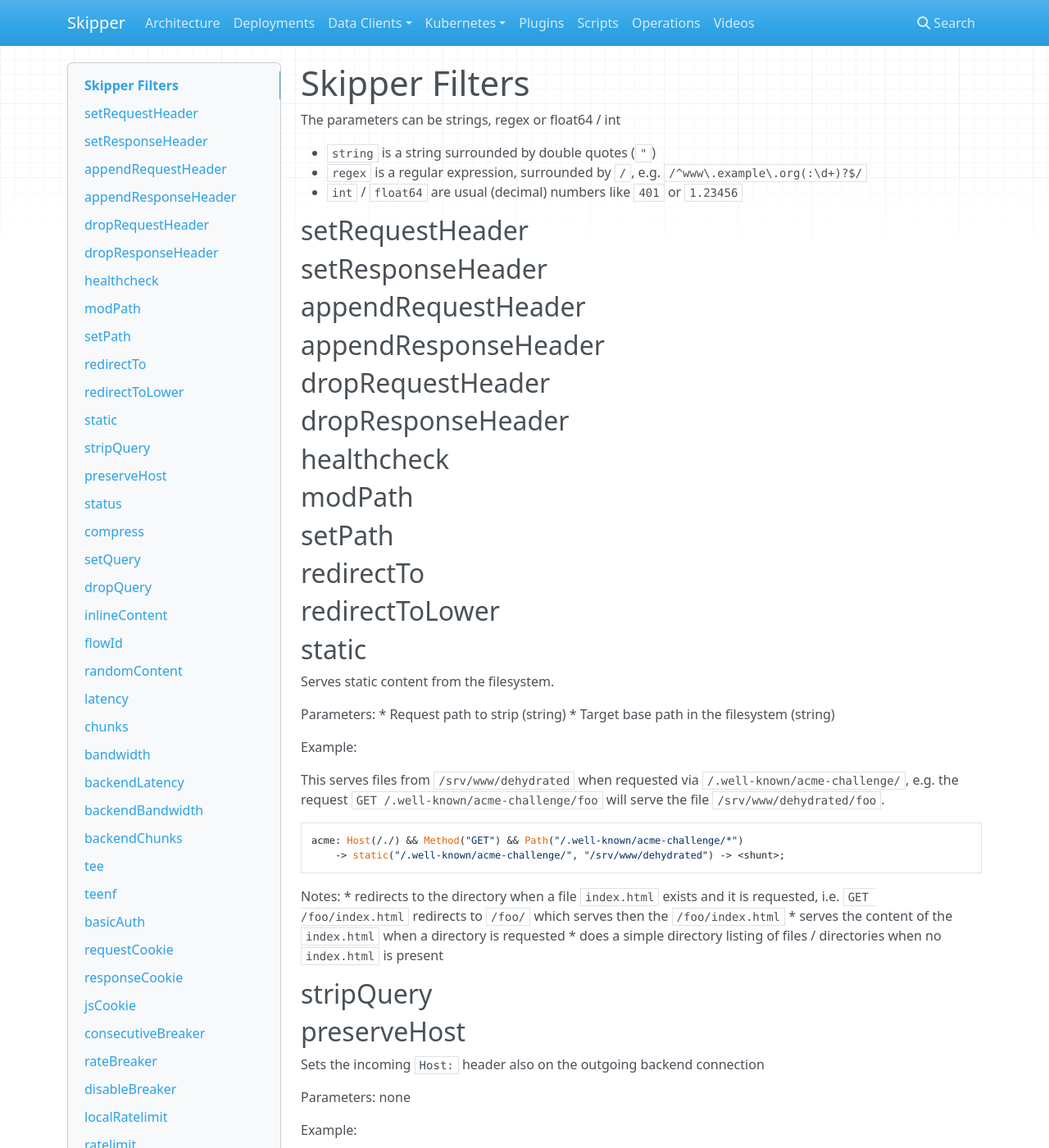
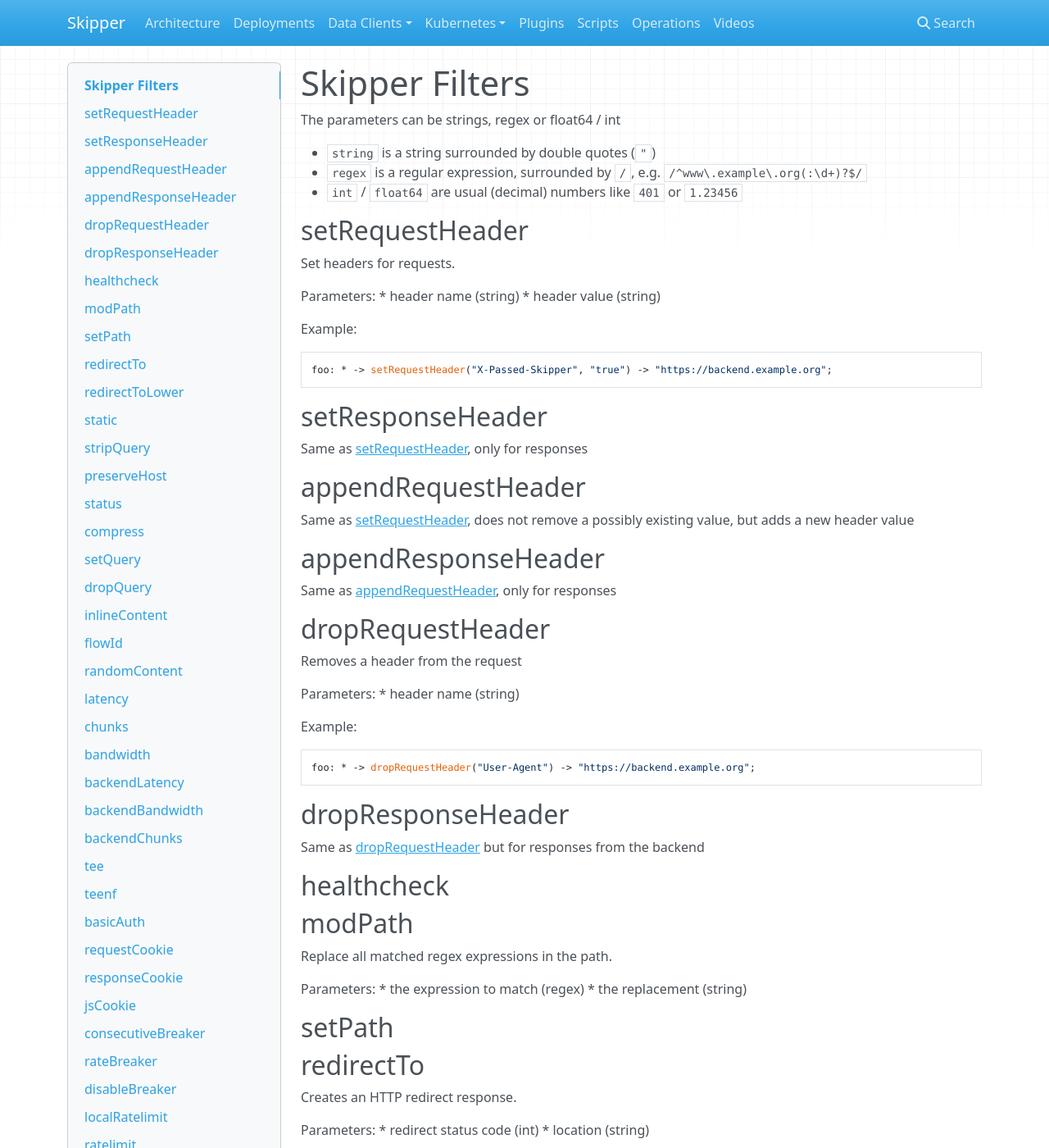
Before and after one commit to zalando/skipper, an MkDocs documentation site: the page built from docs/filters.md, in a window 1280 px wide and 1400 px high. Shown: the whole window at 82% size. Built offline with MkDocs 1.6.1, drawn with Linux system fonts in a browser that asks for light colours; nearby versions of some CDN libraries; old or Windows-style settings are respelled for this version of MkDocs; some of the changed text lies outside the part shown.

Commit message:
import some descriptions from internal docs

````diff
--- a/docs/filters.md
+++ b/docs/filters.md
@@ -7,15 +7,75 @@
 * `int` / `float64` are usual (decimal) numbers like `401` or `1.23456`
 
 ## setRequestHeader
+
+Set headers for requests.
+
+Parameters:
+* header name (string)
+* header value (string)
+
+Example:
+
+```
+foo: * -> setRequestHeader("X-Passed-Skipper", "true") -> "https://backend.example.org";
+```
+
 ## setResponseHeader
+
+Same as [setRequestHeader](#setrequestheader), only for responses
+
 ## appendRequestHeader
+
+Same as [setRequestHeader](#setrequestheader), does not remove a possibly existing value, but adds a new header value
+
 ## appendResponseHeader
+
+Same as [appendRequestHeader](#appendrequestheader), only for responses
+
 ## dropRequestHeader
+
+Removes a header from the request
+
+Parameters:
+* header name (string)
+
+Example:
+
+```
+foo: * -> dropRequestHeader("User-Agent") -> "https://backend.example.org";
+```
+
 ## dropResponseHeader
+
+Same as [dropRequestHeader](#droprequestheader) but for responses from the backend
+
 ## healthcheck
+
 ## modPath
+
+Replace all matched regex expressions in the path.
+
+Parameters:
+* the expression to match (regex)
+* the replacement (string)
+
 ## setPath
+
+
 ## redirectTo
+
+Creates an HTTP redirect response.
+
+Parameters:
+* redirect status code (int)
+* location (string)
+
+Example:
+
+```
+redir: PathRegex(/^\/foo\/bar/) -> redirectTo(302, "/foo/newBar") -> <shunt>;
+```
+
 ## redirectToLower
 ## static
 
````
